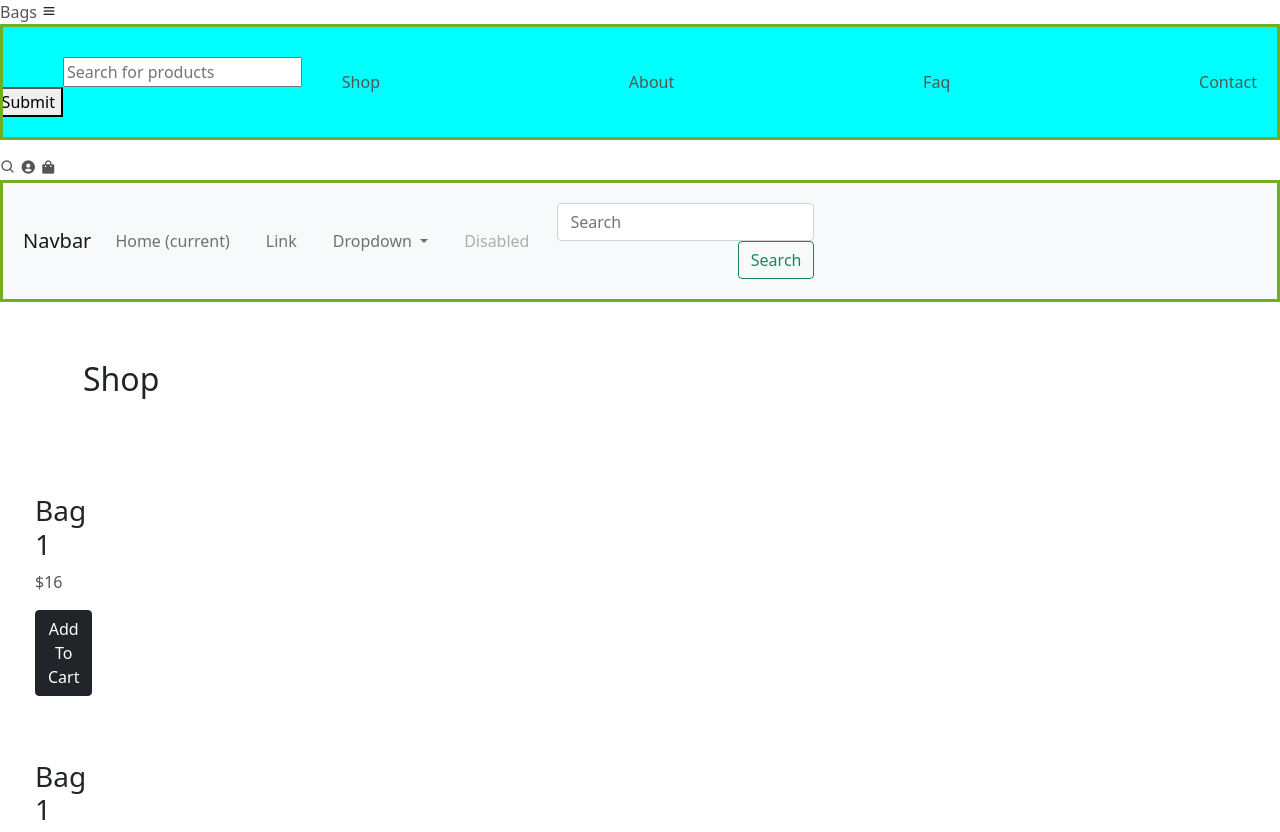
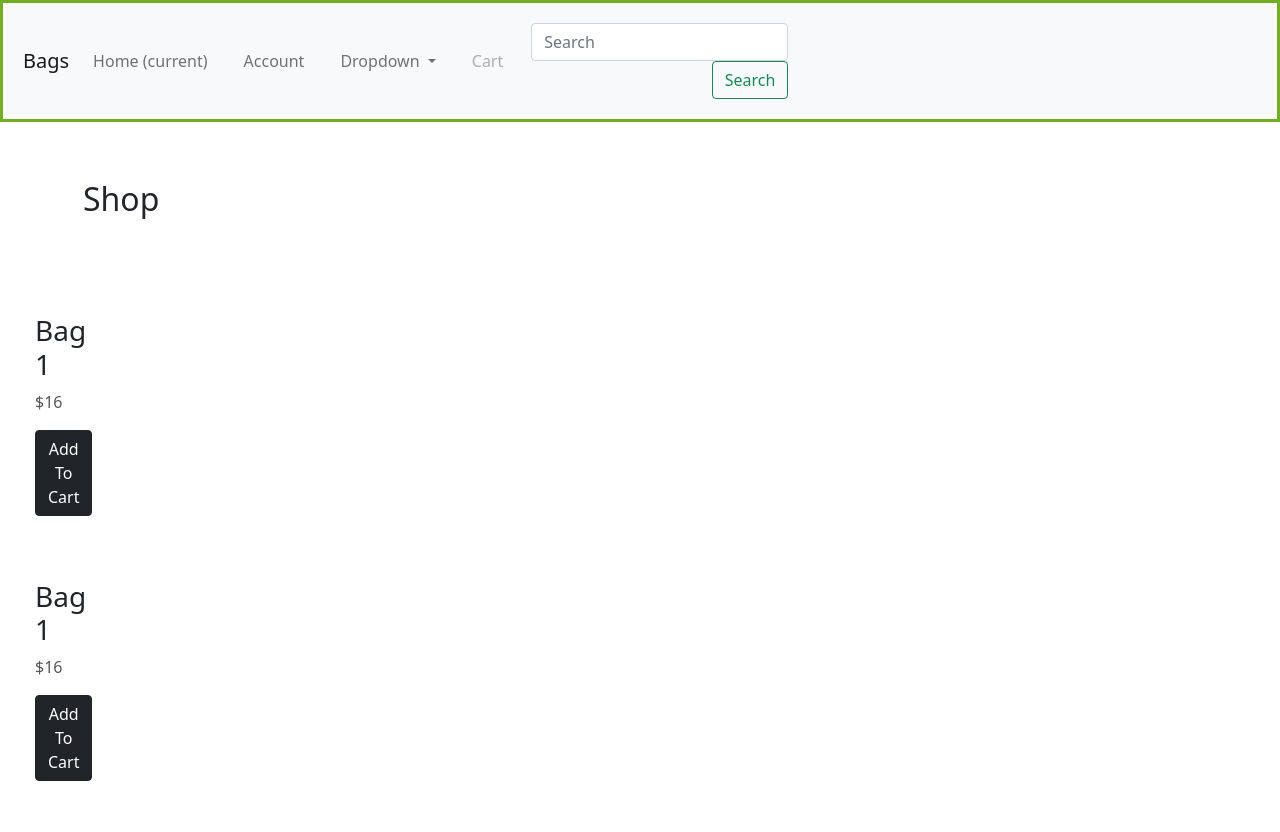
Before and after one commit to s10204661/ASG2_ID, a plain HTML site: page index.html in a window 1280 px wide. Shown: the top 832 px of the page. Drawn offline with nearby package versions, Linux system fonts and the light colour scheme; files that its build step writes are made by us from their sources; files whose address does not match are found by name.

Commit message:
bootstrap

```diff
--- a/index.html
+++ b/index.html
@@ -1,58 +1,24 @@
 <!DOCTYPE html>
 <html>
 <head>
-	<meta charset="utf-8">
-	<meta name="viewport" content="width=device-width, initial-scale=1">
+
 	<title>Ecommerce Website Design</title>
-
 	<meta charset="UTF-8">
     <meta http-equiv="X-UA-Compatible" content="IE=edge">
     <meta name="viewport" content="width=device-width, initial-scale=1.0">
     <link href="https://cdn.jsdelivr.net/npm/bootstrap@5.1.3/dist/css/bootstrap.min.css" rel="stylesheet" integrity="sha384-1BmE4kWBq78iYhFldvKuhfTAU6auU8tT94WrHftjDbrCEXSU1oBoqyl2QvZ6jIW3" crossorigin="anonymous">
-    <link rel="stylesheet" href="https://cdn.jsdelivr.net/npm/bootstrap-icons@1.8.1/font/bootstrap-icons.css%22%3E">
-    <!--<link rel="stylesheet" type="text/css" href="style.css">-->
+	<!--<link rel="stylesheet" type="text/css" href="style.css">-->
 
-	<!----Custom css link---->
+	<!----Bootstrap css link---->
 	<link rel="stylesheet" type="text/css" href="css/style.css">
-
-
-	<link rel="stylesheet"
-  href="https://unpkg.com/boxicons@latest/css/boxicons.min.css">
-
-  <link rel="preconnect" href="https://fonts.googleapis.com">
-  <link rel="preconnect" href="https://fonts.gstatic.com" crossorigin>
-  <link href="https://fonts.googleapis.com/css2?family=Montserrat:wght@100;200;300;400;500;600;700;800;900&display=swap" rel="stylesheet">
 
 </head>
 <body>
 
 	<!----header start--->
 	<header>
-		<a href="#" class="logo">Bags</a>
-		<div class="bx bx-menu" id="menu-icon"></div>
-
-		<ul class="navbar">
-			<li>
-				<div class="container" id="searchbar">
-					<form action="" class="search-bar">
-						<input type="text" placeholder="Search for products">
-						<button type="submit" id="submit-button"><img src="">Submit</button>
-					</form>
-				</div>
-			</li>
-			<li><a href="#shop">Shop</a></li>
-			<li><a href="#about">About</a></li>
-			<li><a href="#faq">Faq</a></li>
-			<li><a href="#contact">Contact</a></li>
-		</ul>
-
-		<div class="icons">
-			<a href="#"><i class='bx bx-search'></i></a>
-			<a href="#"><i class='bx bxs-user-circle' ></i></a>
-			<a href="#"><i class='bx bxs-shopping-bag' ></i></a>
-		</div>
 		<nav class="navbar navbar-expand-lg navbar-light bg-light">
-			<a class="navbar-brand" href="#">Navbar</a>
+			<a class="navbar-brand" href="#">Bags</a>
 			<button class="navbar-toggler" type="button" data-toggle="collapse" data-target="#navbarSupportedContent" aria-controls="navbarSupportedContent" aria-expanded="false" aria-label="Toggle navigation">
 			  <span class="navbar-toggler-icon"></span>
 			</button>
@@ -63,7 +29,7 @@
 				  <a class="nav-link" href="#">Home <span class="sr-only">(current)</span></a>
 				</li>
 				<li class="nav-item">
-				  <a class="nav-link" href="#">Link</a>
+				  <a class="nav-link" href="account.html">Account</a>
 				</li>
 				<li class="nav-item dropdown">
 				  <a class="nav-link dropdown-toggle" href="#" id="navbarDropdown" role="button" data-toggle="dropdown" aria-haspopup="true" aria-expanded="false">
@@ -77,7 +43,7 @@
 				  </div>
 				</li>
 				<li class="nav-item">
-				  <a class="nav-link disabled" href="#">Disabled</a>
+				  <a class="nav-link disabled" href="cart.html">Cart</a>
 				</li>
 			  </ul>
 			  <form class="form-inline my-2 my-lg-0">
```
